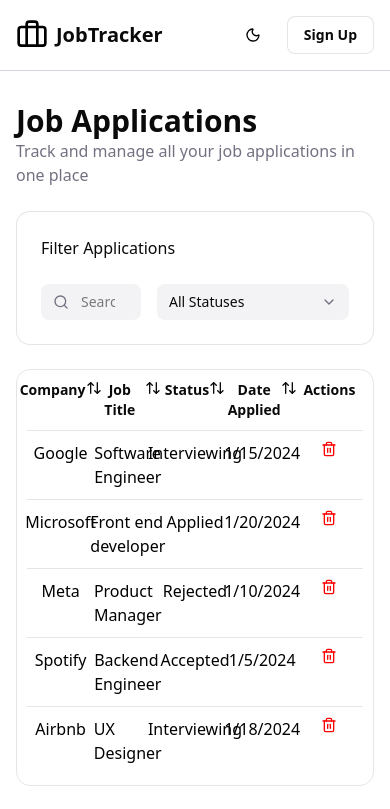
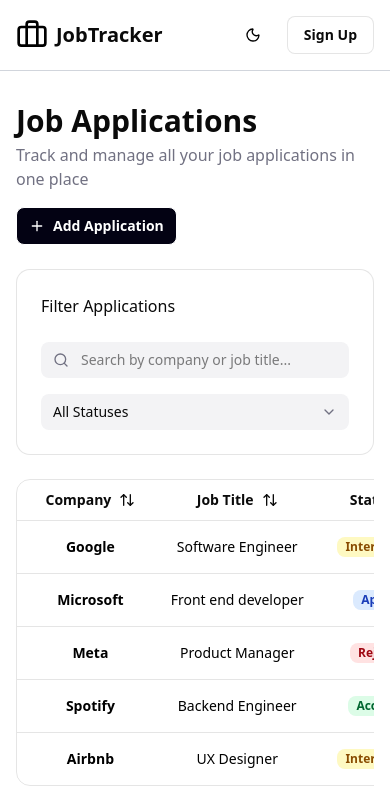
Before and after one commit to Eng-Muntadher/jobtracker, a React (Vite) app: page /all-applications in a window 390 px wide. Shown: the top 809 px of the page. Built offline with nearby package versions, Linux system fonts and the light colour scheme.

Commit message:
Added the fully responsive static version of the job applications page and updated the README with a screenshot

```diff
--- a/src/components/AllApplicationsHeading.tsx
+++ b/src/components/AllApplicationsHeading.tsx
@@ -1,12 +1,27 @@
+import { Plus } from "lucide-react";
+import Button from "./Button";
+
 function AllApplicationsHeading() {
   return (
-    <div className="container mx-auto mt-8 mb-6">
-      <h1 className="text-(--text-color) font-semibold text-3xl mx-4">
-        Job Applications
-      </h1>
-      <p className="mx-4 leading-[1.5rem] text-(--text-color-secondary)">
-        Track and manage all your job applications in one place
-      </p>
+    <div className="container flex flex-wrap items-center justify-between mx-auto mt-8 mb-6">
+      <div>
+        <h1 className="text-(--text-color) font-semibold text-3xl mx-4">
+          Job Applications
+        </h1>
+        <p className="mx-4 leading-[1.5rem] text-(--text-color-secondary) mt-1">
+          Track and manage all your job applications in one place
+        </p>
+      </div>
+      <Button
+        variation="dark"
+        onClick={() => {}}
+        additionalClasses="px-3 flex gap-2 mx-4 max-[623px]:mt-4"
+      >
+        <span className="">
+          <Plus size={16} />
+        </span>
+        <span>Add Application</span>
+      </Button>
     </div>
   );
 }
--- a/src/components/Button.tsx
+++ b/src/components/Button.tsx
@@ -1,5 +1,7 @@
+import type { ReactNode } from "react";
+
 interface ButtonProps {
-  children?: string;
+  children?: string | ReactNode;
   onClick: () => void;
   additionalClasses?: string;
   variation: "light" | "dark";
--- a/src/components/FilterAndSortApplications.tsx
+++ b/src/components/FilterAndSortApplications.tsx
@@ -51,7 +51,7 @@
     >
       <div className="p-6 mx-4 border border-[rgba(0,0,0,0.1)] bg-(--bg-color-1) rounded-[0.875rem]">
         <h4 className="text-(--text-color) mb-6">Filter Applications</h4>
-        <div className="flex gap-4">
+        <div className="flex gap-4 max-sm:flex-col">
           <div className="relative grow">
             <Search
               size={16}
@@ -73,7 +73,7 @@
               aria-haspopup="listbox"
               aria-expanded={menuIsOpen}
               ref={buttonRef}
-              className="bg-(--input-color) text-(--text-color) rounded-lg px-3 py-2 w-48 text-sm flex items-center justify-between cursor-pointer"
+              className="bg-(--input-color) text-(--text-color) rounded-lg px-3 py-2 w-48 text-sm flex items-center justify-between cursor-pointer max-sm:w-full"
               onClick={handleOpenCloseMenu}
             >
               <span>{statusFilter}</span>
--- a/src/components/Table.tsx
+++ b/src/components/Table.tsx
@@ -6,11 +6,11 @@
       aria-labelledby="applications-heading"
       className="container mx-auto mb-6"
     >
-      <div className="mx-4 bg-(--bg-color-1)">
+      <div className="mx-4 bg-(--bg-color-1) overflow-auto">
         <table
           role="table"
           aria-label="job applications tracking table"
-          className="border border-[rgba(0,0,0,0.1)] rounded-[0.875rem] block p-2.5"
+          className="border border-[rgba(0,0,0,0.1)] rounded-[0.875rem] block pt-2.5 min-w-[736px]"
         >
           <thead className="block w-full">
             <tr className="flex justify-between pb-2.5 border-b border-[rgba(0,0,0,0.1)]">
@@ -19,7 +19,10 @@
                 scope="col"
                 aria-sort="none"
               >
-                <button aria-label="sort by company" className="flex">
+                <button
+                  aria-label="sort by company"
+                  className="flex items-center gap-2 cursor-pointer"
+                >
                   <span>Company</span>
                   <span aria-hidden="true">
                     <ArrowUpDown size={16} />
@@ -32,7 +35,10 @@
                 aria-sort="none"
                 className="flex justify-center w-1/5 text-sm font-semibold text-(--text-color)"
               >
-                <button aria-label="sort by job title" className="flex">
+                <button
+                  aria-label="sort by job title"
+                  className="flex items-center gap-2 cursor-pointer"
+                >
                   <span>Job Title</span>
                   <span aria-hidden="true">
                     <ArrowUpDown size={16} />
@@ -45,7 +51,10 @@
                 aria-sort="none"
                 className="flex justify-center w-1/5 text-sm font-semibold text-(--text-color)"
               >
-                <button aria-label="sort by status" className="flex">
+                <button
+                  aria-label="sort by status"
+                  className="flex items-center gap-2 cursor-pointer"
+                >
                   <span>Status</span>
                   <span aria-hidden="true">
                     <ArrowUpDown size={16} />
@@ -58,7 +67,10 @@
                 aria-sort="none"
                 className="flex justify-center w-1/5 text-sm font-semibold text-(--text-color)"
               >
-                <button aria-label="sort by Date" className="flex">
+                <button
+                  aria-label="sort by Date"
+                  className="flex items-center gap-2 cursor-pointer"
+                >
                   <span>Date Applied</span>
                   <span aria-hidden="true">
                     <ArrowUpDown size={16} />
@@ -76,16 +88,22 @@
           </thead>
 
           <tbody className="block w-full">
-            <tr className="flex py-2.5 border-b border-[rgba(0,0,0,0.1)]">
-              <td className="flex justify-center w-1/5">Google</td>
-              <td className="flex justify-center w-1/5">Software Engineer</td>
+            <tr className="flex py-4 border-b border-[rgba(0,0,0,0.1)] hover:bg-[#ececf0]/50 transition-all ease-out duration-300 cursor-pointer">
+              <td className="flex justify-center w-1/5 text-sm font-semibold">
+                Google
+              </td>
+              <td className="flex justify-center w-1/5 text-sm">
+                Software Engineer
+              </td>
               <td
                 aria-label="Status: Interviewing"
                 className="flex justify-center w-1/5"
               >
-                Interviewing
+                <span className="text-xs font-semibold bg-(--interviewing-status-bg) text-(--interviewing-status-color) py-0.5 px-2 rounded-lg">
+                  Interviewing
+                </span>
               </td>
-              <td className="flex justify-center w-1/5">
+              <td className="flex justify-center w-1/5 text-sm">
                 <time dateTime="1/15/2024">1/15/2024</time>
               </td>
               <td
@@ -96,16 +114,22 @@
               </td>
             </tr>
 
-            <tr className="flex py-2.5 border-b border-[rgba(0,0,0,0.1)]">
-              <td className="flex justify-center w-1/5">Microsoft</td>
-              <td className="flex justify-center w-1/5">Front end developer</td>
+            <tr className="flex py-4 border-b border-[rgba(0,0,0,0.1)] hover:bg-[#ececf0]/50 transition-all ease-out duration-300 cursor-pointer">
+              <td className="flex justify-center w-1/5 text-sm font-semibold">
+                Microsoft
+              </td>
+              <td className="flex justify-center w-1/5 text-sm">
+                Front end developer
+              </td>
               <td
                 className="flex justify-center w-1/5"
                 aria-label="Status: applied"
               >
-                Applied
+                <span className="text-xs font-semibold bg-(--applied-status-bg) text-(--applied-status-color) py-0.5 px-2 rounded-lg">
+                  Applied
+                </span>
               </td>
-              <td className="flex justify-center w-1/5">
+              <td className="flex justify-center w-1/5 text-sm">
                 <time dateTime="1/20/2024">1/20/2024</time>
               </td>
               <td
@@ -116,16 +140,22 @@
               </td>
             </tr>
 
-            <tr className="flex py-2.5 border-b border-[rgba(0,0,0,0.1)]">
-              <td className="flex justify-center w-1/5">Meta</td>
-              <td className="flex justify-center w-1/5">Product Manager</td>
+            <tr className="flex py-4 border-b border-[rgba(0,0,0,0.1)] hover:bg-[#ececf0]/50 transition-all ease-out duration-300 cursor-pointer">
+              <td className="flex justify-center w-1/5 text-sm font-semibold">
+                Meta
+              </td>
+              <td className="flex justify-center w-1/5 text-sm">
+                Product Manager
+              </td>
               <td
                 className="flex justify-center w-1/5"
                 aria-label="Status: rejected"
               >
-                Rejected
+                <span className="text-xs font-semibold bg-(--rejected-status-bg) text-(--rejected-status-color) py-0.5 px-2 rounded-lg">
+                  Rejected
+                </span>
               </td>
-              <td className="flex justify-center w-1/5">
+              <td className="flex justify-center w-1/5 text-sm">
                 <time dateTime="1/10/2024">1/10/2024</time>
               </td>
               <td
@@ -136,16 +166,22 @@
               </td>
             </tr>
 
-            <tr className="flex py-2.5 border-b border-[rgba(0,0,0,0.1)]">
-              <td className="flex justify-center w-1/5">Spotify</td>
-              <td className="flex justify-center w-1/5">Backend Engineer</td>
+            <tr className="flex py-4 border-b border-[rgba(0,0,0,0.1)] hover:bg-[#ececf0]/50 transition-all ease-out duration-300 cursor-pointer">
+              <td className="flex justify-center w-1/5 text-sm font-semibold">
+                Spotify
+              </td>
+              <td className="flex justify-center w-1/5 text-sm">
+                Backend Engineer
+              </td>
               <td
                 className="flex justify-center w-1/5"
                 aria-label="Status: accepted"
               >
-                Accepted
+                <span className="text-xs font-semibold bg-(--accepted-status-bg) text-(--accepted-status-color) py-0.5 px-2 rounded-lg">
+                  Accepted
+                </span>
               </td>
-              <td className="flex justify-center w-1/5">
+              <td className="flex justify-center w-1/5 text-sm">
                 <time dateTime="1/5/2024">1/5/2024</time>
               </td>
               <td
@@ -156,16 +192,20 @@
               </td>
             </tr>
 
-            <tr className="flex py-2.5">
-              <td className="flex justify-center w-1/5">Airbnb</td>
-              <td className="flex justify-center w-1/5">UX Designer</td>
+            <tr className="flex py-4 hover:bg-[#ececf0]/50 transition-all ease-out duration-300 cursor-pointer">
+              <td className="flex justify-center w-1/5 text-sm font-semibold">
+                Airbnb
+              </td>
+              <td className="flex justify-center w-1/5 text-sm">UX Designer</td>
               <td
-                className="flex justify-center w-1/5"
+                className="flex justify-center w-1/5 "
                 aria-label="Status: Interviewing"
               >
-                Interviewing
+                <span className="text-xs font-semibold bg-(--interviewing-status-bg) text-(--interviewing-status-color) py-0.5 px-2 rounded-lg">
+                  Interviewing
+                </span>
               </td>
-              <td className="flex justify-center w-1/5">
+              <td className="flex justify-center w-1/5 text-sm">
                 <time dateTime="1/18/2024">1/18/2024</time>
               </td>
               <td
--- a/src/index.css
+++ b/src/index.css
@@ -12,4 +12,12 @@
   --text-color-secondary: #717182;
   --landing-page-section-color: #ececf0;
   --input-color: #f3f3f5;
+  --interviewing-status-color: #894b00;
+  --interviewing-status-bg: #fef9c2;
+  --applied-status-color: #193cb8;
+  --applied-status-bg: #dbeafe;
+  --rejected-status-color: #9f0712;
+  --rejected-status-bg: #ffe2e2;
+  --accepted-status-color: #016630;
+  --accepted-status-bg: #dcfce7;
 }
--- a/src/pages/AllApplicationsPage.tsx
+++ b/src/pages/AllApplicationsPage.tsx
@@ -1,5 +1,6 @@
 import AllApplicationsHeading from "../components/AllApplicationsHeading";
 import FilterAndSortApplications from "../components/FilterAndSortApplications";
+import StatusCardList from "../components/StatusCardList";
 import Table from "../components/Table";
 
 function AllApplicationsPage() {
@@ -10,6 +11,7 @@
       <AllApplicationsHeading />
       <FilterAndSortApplications />
       <Table />
+      <StatusCardList />
     </>
   );
 }
```
Also changed, not shown: src/components/StatusCard.tsx (added, +25 -0 lines), src/components/StatusCardList.tsx (added, +20 -0 lines), public/assets/applications.png (added), 1 other file (tests, documents, lock files or other folders).
